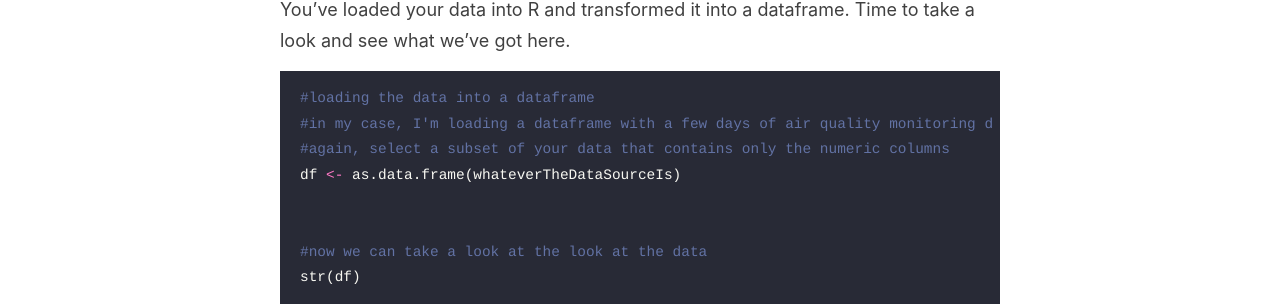
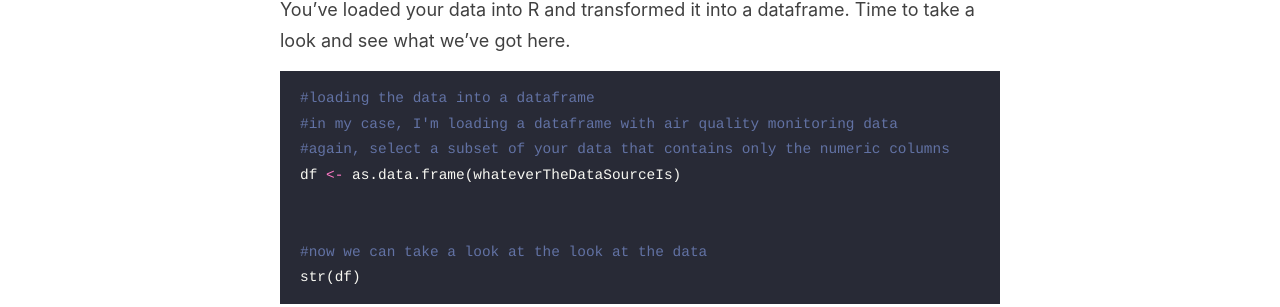
Before and after one commit to oroconnor/reverie, a Jekyll site: the page built from _posts/2021-02-07-EDA:Summaries.md, in a window 1280 px wide and 900 px high, scrolled down 1337 px. Shown: the part 144-451 px from the top of the window. Built offline with Jekyll 4.4.1, drawn with Linux system fonts in a browser that asks for light colours.

Commit message:
Update 2021-02-07-EDA:Summaries.md

````diff
--- a/_posts/2021-02-07-EDA:Summaries.md
+++ b/_posts/2021-02-07-EDA:Summaries.md
@@ -29,7 +29,7 @@ You've loaded your data into R and transformed it into a dataframe. Time to take
 
 ```r
 #loading the data into a dataframe
-#in my case, I'm loading a dataframe with a few days of air quality monitoring data
+#in my case, I'm loading a dataframe with air quality monitoring data
 #again, select a subset of your data that contains only the numeric columns
 df <- as.data.frame(whateverTheDataSourceIs)
 
@@ -74,6 +74,8 @@ One of my favorite functions to use for this purposed is the summaryPlot() funct
 ```r
 summaryPlot(df)
 ```
+<img src = "https://oroconnor.github.io/td/images/summary/summaryPlot.png" alt = "summaryPlot() function">
+
 It is important to note that summaryPlot() needs a column labelled "date" in order to work. I'm not sure what all the possible formats it will accept that column as, but I've had success using a datetime data type and labelling the column "date" before calling summaryPlot(). summaryPlot() only takes numeric or integer variable types.
 
 Most of the bivariate plots we're going to look at also show density plots or histograms for the individual variables, so let's move on to discussing those.
````
